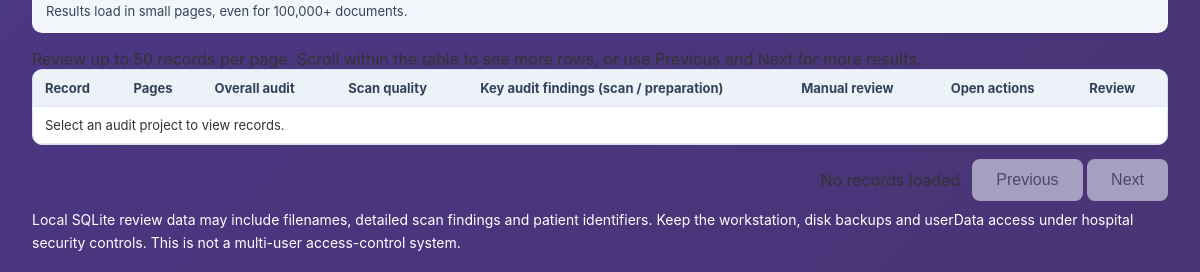
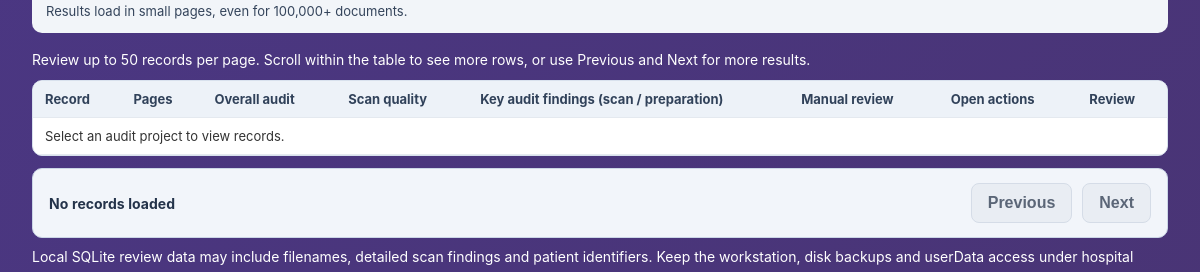
Before and after one commit to bewayo2/scanauditor, an Electron app: page index.html in a window 1200 px wide. Shown: the part 1492-1764 px from the top of the page. Drawn offline with Linux system fonts and the light colour scheme; no server answers.

Commit message:
Improve review queue pagination readability and navigation

```diff
--- a/styles.css
+++ b/styles.css
@@ -1010,7 +1010,37 @@ body {
 .audit-queue-table th { background: #edf2f8; color: #31425a; position: sticky; top: 0; z-index: 1; }
 .audit-queue-table tr:hover td { background: #f8faff; }
 .audit-queue-table .btn { padding: 7px 12px; min-height: 36px; }
-.audit-queue-pagination { margin-top: 14px; display: flex; justify-content: flex-end; align-items: center; flex-wrap: wrap; gap: 12px; }
+/* A high-contrast, bounded review workspace, even on the purple app surface. */
+.audit-queue-navigation-help {
+  color: #fff; font-size: 14px; line-height: 1.5; margin: 8px 0 10px;
+}
+.audit-queue-table-wrap:focus-visible {
+  outline: 3px solid #c6d6fb; outline-offset: 3px;
+}
+.audit-queue-pagination {
+  margin-top: 12px; padding: 14px 16px;
+  display: flex; justify-content: space-between; align-items: center;
+  flex-wrap: wrap; gap: 12px;
+  background: #f2f5fa; border: 1px solid #cbd6e6;
+  border-radius: 10px; color: #24334a;
+}
+.audit-queue-pagination #audit-page-label {
+  color: #24334a; font-weight: 650; font-size: 14px;
+  line-height: 1.5; font-variant-numeric: tabular-nums;
+}
+.audit-queue-page-buttons { display: flex; flex-wrap: wrap; align-items: center; gap: 10px; }
+.audit-queue-pagination .btn {
+  min-height: 40px; padding: 9px 16px;
+  background: #e2e8f0; color: #29384e; font-weight: 650;
+}
+.audit-queue-pagination .btn:enabled:hover { background: #d0dbec; }
+.audit-queue-pagination .btn:disabled {
+  background: #e9edf3; border: 1px solid #d5dce7;
+  color: #5b6677; opacity: 1; cursor: not-allowed;
+}
+.audit-queue-pagination .btn:focus-visible {
+  outline: 3px solid #425ba3; outline-offset: 2px;
+}
 .audit-record-detail {
   margin-top: 28px; padding: 20px; border: 1px solid #cad6e5;
   border-radius: 12px; background: #f9fbfd;
@@ -1039,6 +1069,8 @@ body {
 @media (max-width: 650px) {
   .audit-record-detail { padding: 12px; }
   .audit-queue-pagination { justify-content: flex-start; }
+  .audit-queue-page-buttons { width: 100%; }
+  .audit-queue-page-buttons .btn { flex: 1; justify-content: center; }
 }
 
 /* High-contrast audit workspace: these controls sit directly on the purple
```
